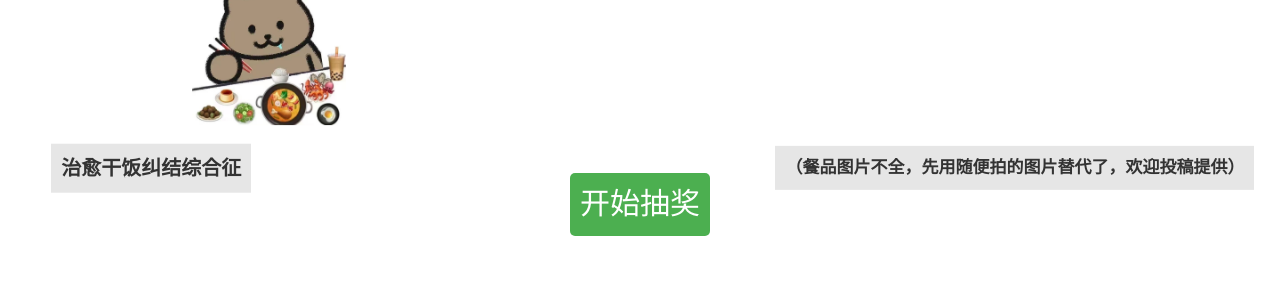
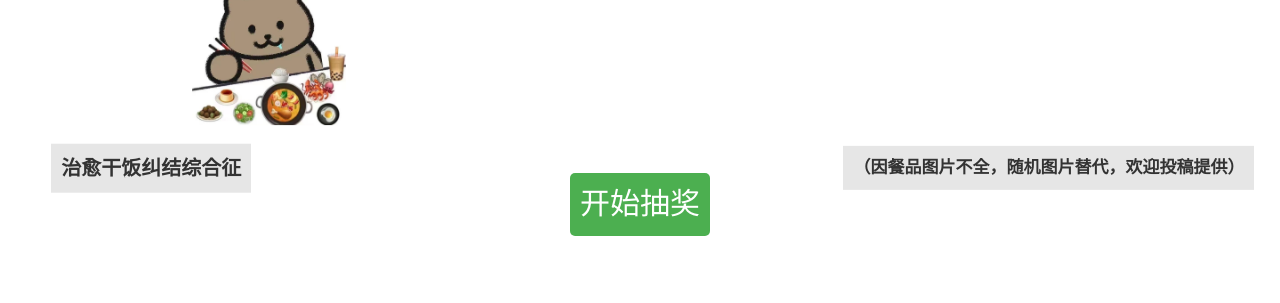
Before and after one commit to JisuEating/JisuEating, a plain HTML site: page index.html in a window 1280 px wide. Shown: the part 72-375 px from the top of the page. Drawn offline with nearby package versions, Linux system fonts and the light colour scheme.

Commit message:
Update index.html

```diff
--- a/index.html
+++ b/index.html
@@ -33,7 +33,7 @@
             <img class="result-img" src="" alt="">
             <p class="result-name"></p>
         </div>
-        <div class="right-text">（餐品图片不全，先用随便拍的图片替代了，欢迎投稿提供）</div>
+        <div class="right-text">（因餐品图片不全，随机图片替代，欢迎投稿提供）</div>
     </div>
    <!-- <p class="t">主菜</p>-->
     <div class="star">新食堂A座一楼
```
